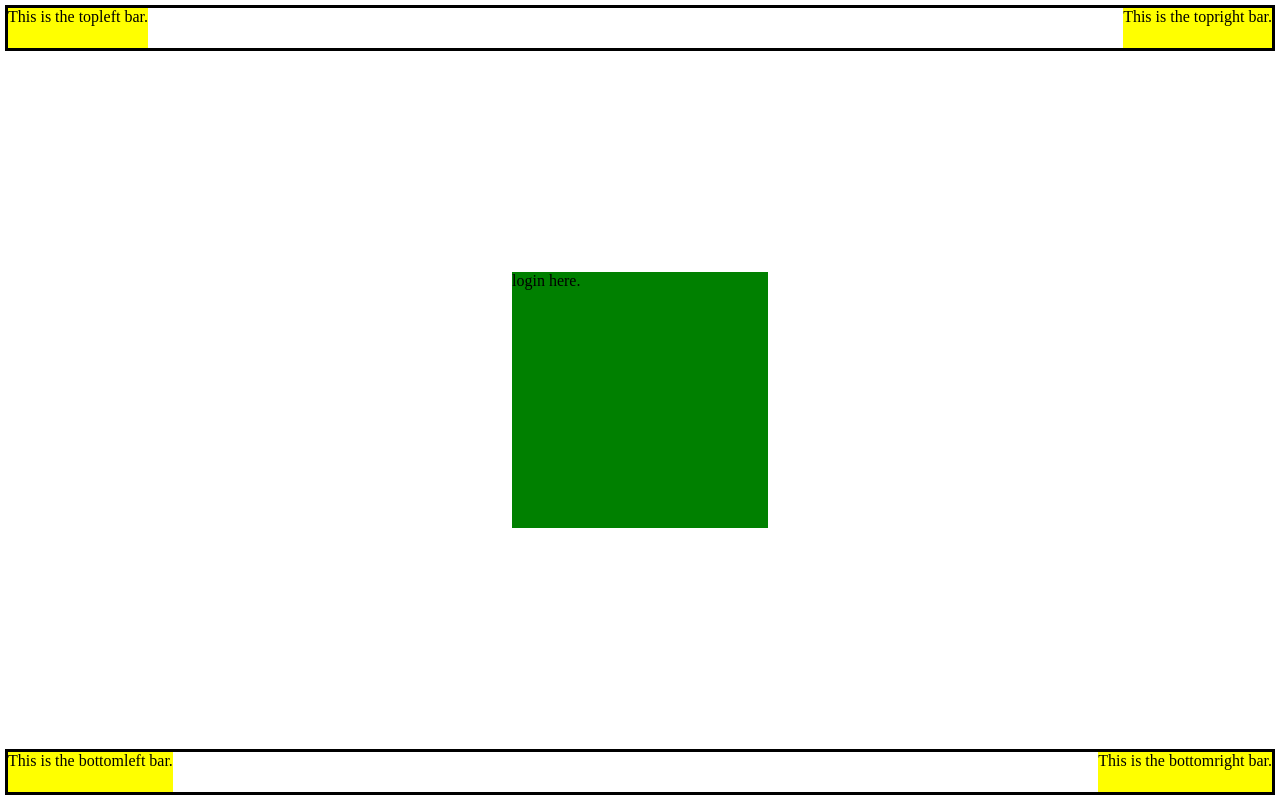
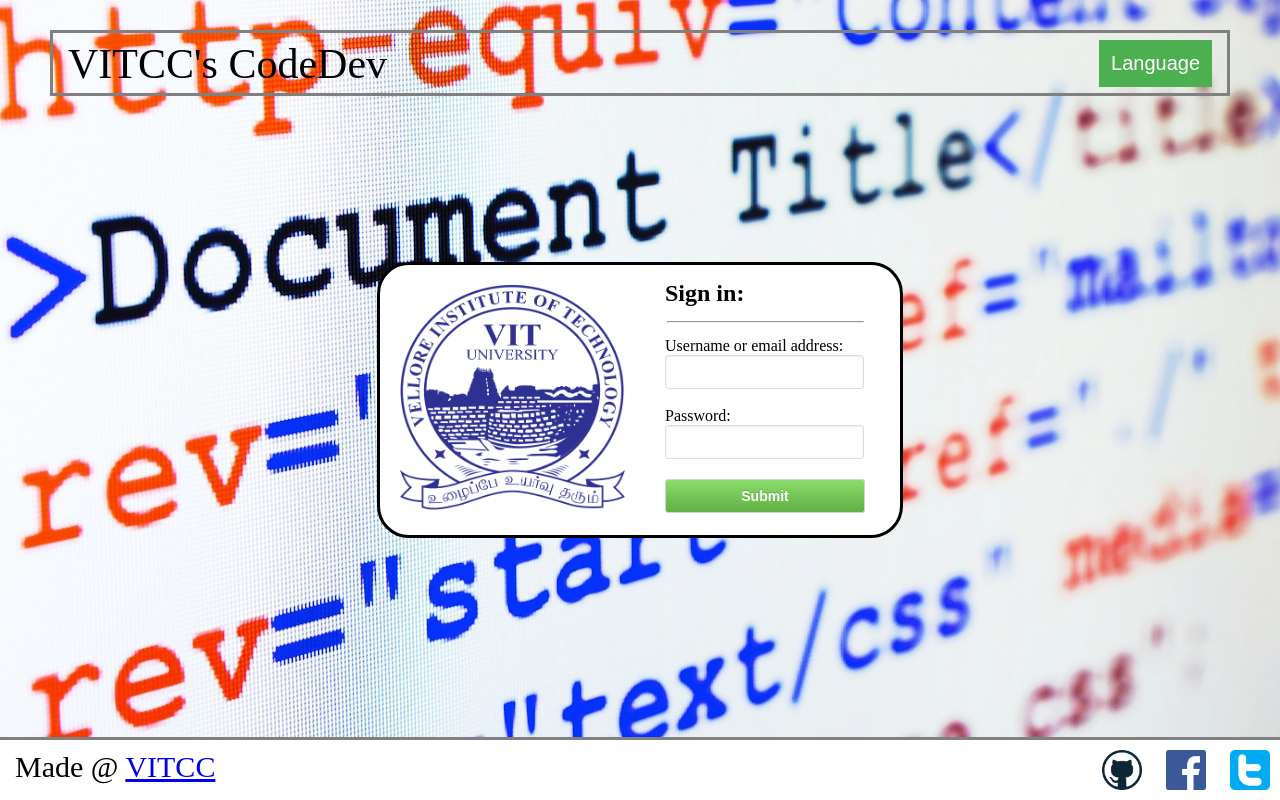
Before and after one commit to shreyanshk/iwp_project, a PHP site: page /home.html in a window 1280 px wide. Run offline with PHP 8.4, Linux system fonts and the light colour scheme.

Commit message:
Here comes the landing page!

```diff
--- a/home.css
+++ b/home.css
@@ -1,42 +1,125 @@
-div#topbar {
-    position: fixed;
-    top: 5px;
-    right: 5px;
-    left: 5px;
-    height: 40px;
-    border: 3px solid black;
+body {
+    background-image: url("loginbackground.jpg");
+    background-color: #cccccc;
+    background-size: 100% 100%;
 }
 
-div#barleft {
-  position: absolute;
-  left: 0px;
-  height: 100%;
-  background-color: yellow;
+.reachout {
+  height: 40px;
+  width: 40px;
+  padding: 10px;
 }
 
-div#barright {
-  position: absolute;
-  right: 0px;
-  height: 100%;
-  background-color: yellow;
+ #vitlogo {
+  padding: 10px;
+  height: 90%;
+  width: 45%;
+}
+
+#loginform {
+  position: relative;
+  bottom: 260px;
+  left: 275px;
 }
 
 div#loginsquare {
+  padding: 10px;
+  border: 3px solid black;
+  border-radius: 2em;
   position: fixed;
-  width: 256px;
-  height: 256px;
-  background-color: green;
+  width: 500px;
+  height: 250px;
+  background-color: white;
   top: 50%;
   left: 50%;
   margin-right: -50%;
   transform: translate(-50%, -50%);
 }
 
+div#topbar {
+  position: fixed;
+  top: 30px;
+  right: 50px;
+  left: 50px;
+  height: 60px;
+  border: 3px solid grey;
+//  background-color: transparent;
+  opacity: 1;
+}
+
+div#topbarleft {
+  position: absolute;
+  left: 15px;
+  bottom: 35px;
+  height: 100%;
+}
+
+div#topbarright {
+  right: 15px;
+  top: 7px;
+  position: absolute;
+  height: 100%;
+}
+
 div#bottombar {
     position: fixed;
-    bottom: 5px;
-    right: 5px;
-    left: 5px;
-    height: 40px;
-    border: 3px solid black;
+    bottom: 0px;
+    right: 0px;
+    left: 0px;
+    height: 60px;
+    border-top: 3px solid grey;
+    background-color: white;
 }
+
+div#bottombarleft {
+  font-size: 30px;
+  padding: 10px;
+  position: absolute;
+  left: 5px;
+  height: 100%;
+}
+
+div#bottombarright {
+  position: absolute;
+  right: 0px;
+  height: 100%;
+}
+
+.form-control {
+    min-height: 34px;
+    padding: 6px 8px;
+    font-size: 14px;
+    line-height: 20px;
+    color: #333;
+    vertical-align: middle;
+    background-color: #fff;
+    background-repeat: no-repeat;
+    background-position: right 8px center;
+    border: 1px solid #ddd;
+    border-radius: 3px;
+    outline: none;
+    box-shadow: inset 0 1px 2px rgba(0,0,0,0.075);
+}
+
+#submitbutton {
+  margin-top: 20px;
+  display: block;
+  width: 200px;
+  text-align: center;
+  color: #fff;
+  text-shadow: 0 -1px 0 rgba(0,0,0,0.15);
+  background-color: #60b044;
+  background-image: linear-gradient(#8add6d, #60b044);
+  border-color: #5ca941;
+  padding: 6px 12px;
+  font-size: 14px;
+  font-weight: 600;
+  line-height: 20px;
+  white-space: nowrap;
+  vertical-align: middle;
+  cursor: pointer;
+  -webkit-user-select: none;
+  border: 1px solid #d5d5d5;
+  border-radius: 3px;
+  -webkit-appearance: none;
+}
--- a/home.html
+++ b/home.html
@@ -1,28 +1,60 @@
 <html>
   <head>
     <title>
-      Creative name for IWP_Pjt
+      CodeDev
     </title>
       <link rel="stylesheet" type="text/css" href="home.css">
+      <link rel="stylesheet" type="text/css" href="home_dropdown.css">
+      <link rel="stylesheet" type="text/css" href="test.css">
+      <script src="home.js"></script>
   </head>
   <body>
-    <div id='topbar'>
-      <div id='barleft'>
-        This is the topleft bar.
+    <div id='topbar'> <!--TODO: apply fadein/fadeout-->
+      <div id='topbarleft'>
+        <p style="font-size: 42px;">VITCC's CodeDev</p>
       </div>
-      <div id='barright'>
-        This is the topright bar.
+      <div id='topbarright'>
+        <div class="dropdown">
+          <button class="lang">Language</button>
+            <div class="lang-select">
+              <a href="#">English</a>
+              <a href="#">Tamil</a>
+              <a href="#">Hindi</a>
+            </div>
+          </div>
       </div>
     </div>
     <div id='loginsquare'>
-      login here.
+      <div>
+        <img src="vitlogo.png" id='vitlogo'>
+          <div>
+            <form id='loginform' action='login.php' method='POST'>
+              <h2>
+                Sign in:
+              </h2>
+              <hr style='width: 195px; position: relative; left: -150px; bottom: 6px;'>
+              Username or email address:
+              <br>
+              <input type='text' id='username' class='form-control'></input>
+              <br>
+              <br>
+              Password:
+              <br>
+              <input type='password' id='password' class="form-control"></input>
+              <br>
+              <input type='submit' id='submitbutton'></input>
+            </form>
+          </div>
+      </div>
     </div>
     <div id='bottombar'>
-      <div id='barleft'>
-        This is the bottomleft bar.
+      <div id='bottombarleft'>
+        Made @ <a href="http://vit.ac.in"> VITCC <a>
       </div>
-      <div id='barright'>
-        This is the bottomright bar.
+      <div id='bottombarright'>
+        <img src='square-github.png' class='reachout'>
+        <img src='square-facebook.png' class='reachout'>
+        <img src='square-twitter.png' class='reachout'>
       </div>
   </body>
 </html>
--- /dev/null
+++ b/home_dropdown.css
@@ -0,0 +1,44 @@
+.lang {
+    background-color: #4CAF50;
+    color: white;
+    padding: 12px;
+    font-size: 20px;
+    border: none;
+    cursor: pointer;
+}
+
+/* The container <div> - needed to position the dropdown content */
+.dropdown {
+    position: relative;
+    display: inline-block;
+}
+
+/* Dropdown Content (Hidden by Default) */
+.lang-select {
+    display: none;
+    position: absolute;
+    background-color: #f9f9f9;
+    min-width: 160px;
+    box-shadow: 0px 8px 16px 0px rgba(0,0,0,0.2);
+}
+
+/* Links inside the dropdown */
+.lang-select a {
+    color: black;
+    padding: 12px 16px;
+    text-decoration: none;
+    display: block;
+}
+
+/* Change color of dropdown links on hover */
+.lang-select a:hover {background-color: #f1f1f1}
+
+/* Show the dropdown menu on hover */
+.dropdown:hover .lang-select {
+    display: block;
+}
+
+/* Change the background color of the dropdown button when the dropdown content is shown */
+.dropdown:hover .lang {
+    background-color: #3e8e41;
+}
```
Also changed, not shown: home.js (added), loginbackground.jpg (added), square-facebook.png (added), square-github.png (added), square-twitter.png (added), test.css (added), vitcclogofull.png (added), vitlogo.png (added).
